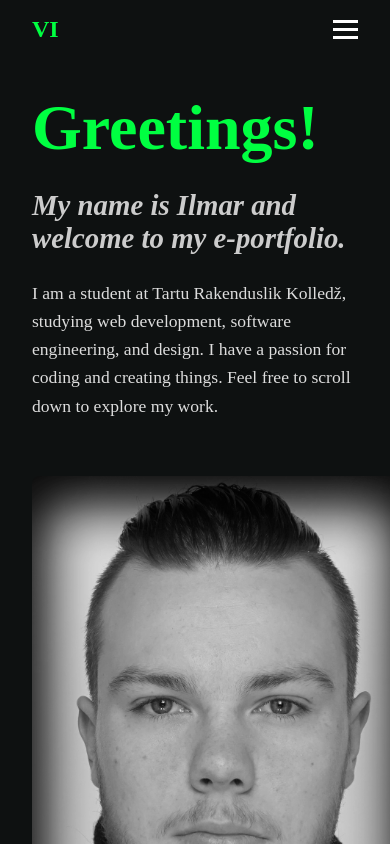
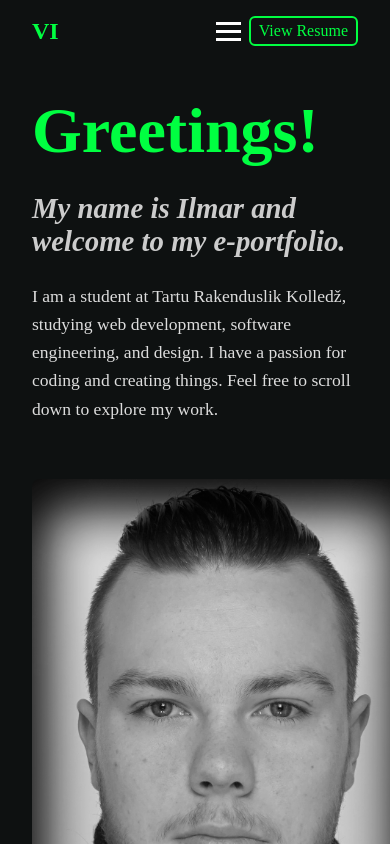
Before and after one commit to ilmarIV/portfolio, a React (Create React App) app: page / in a window 390 px wide. Shown: the top 844 px of the page. Built offline with nearby package versions, Linux system fonts and the light colour scheme.

Commit message:
resume done

```diff
--- a/package.json
+++ b/package.json
@@ -9,6 +9,7 @@
     "@testing-library/jest-dom": "^6.6.3",
     "@testing-library/react": "^16.3.0",
     "@testing-library/user-event": "^13.5.0",
+    "pdfjs-dist": "^3.11.174",
     "react": "^19.1.0",
     "react-dom": "^19.1.0",
     "react-icons": "^5.5.0",
--- a/src/components/main_components/Navbar.css
+++ b/src/components/main_components/Navbar.css
@@ -12,15 +12,18 @@
   z-index: 1000;
   padding: 1rem 2rem;
   color: white;
+  width: 100%;
 }
 
 .nav-content {
   display: flex;
+  align-items: center;
   justify-content: space-between;
-  align-items: center;
-  margin: 0 auto;
+  width: 100%;
+  gap: 2rem;
 }
 
+/* Left: logo */
 .logo {
   font-size: 1.5rem;
   font-weight: bold;
@@ -29,11 +32,13 @@
   cursor: pointer;
 }
 
+/* Nav links */
 .nav-links {
   list-style: none;
   display: flex;
   gap: 2rem;
   transition: all 0.3s ease;
+  margin-left: auto; /* push to right on desktop */
 }
 
 .nav-links a {
@@ -43,7 +48,6 @@
 }
 
 .nav-links a span {
-  text-decoration: none;
   color: #00FF41;
   font-weight: 500;
   font-size: small;
@@ -53,7 +57,30 @@
   color: #00FF41;
 }
 
-/* Hamburger menu */
+/* Right controls wrapper (hamburger + resume button on mobile) */
+.right-controls {
+  display: flex;
+  align-items: center;
+  gap: 1rem;
+}
+
+/* Resume button */
+.pdf-button {
+  background-color: #0e1111;
+  color: #00FF41;
+  padding: 0.25rem 0.5rem;
+  border-radius: 6px;
+  text-decoration: none;
+  cursor: pointer;
+  border: 2px solid #00FF41;
+  white-space: nowrap;
+}
+
+.pdf-button:hover {
+  background-color: #1a1f1f;
+}
+
+/* Hamburger menu (hidden on desktop) */
 .hamburger {
   display: none;
   flex-direction: column;
@@ -71,10 +98,11 @@
   background-color: #00FF41;
 }
 
-/* Responsive Styles */
+/* Responsive styles */
 @media (max-width: 768px) {
-  .hamburger {
-    display: flex;
+
+  .nav-content {
+    /* stack items horizontally */
   }
 
   .nav-links {
@@ -86,9 +114,32 @@
     background-color: #0e1111;
     padding: 1rem 2rem;
     display: none;
+    margin-left: 0;
   }
 
   .nav-links.active {
     display: flex;
   }
+
+  /* On mobile, move nav-links to first and hide from flex line */
+  .nav-links {
+    order: 3;
+  }
+
+  /* Hamburger and resume on right, side by side */
+  .right-controls {
+    order: 2;
+    margin-left: auto; /* push right */
+    gap: 0.5rem;
+  }
+
+  /* Show hamburger on mobile */
+  .hamburger {
+    display: flex;
+  }
+
+  /* Make sure resume button stays next to hamburger */
+  .pdf-button {
+    order: 2;
+  }
 }
--- a/src/components/main_components/Navbar.js
+++ b/src/components/main_components/Navbar.js
@@ -1,13 +1,10 @@
 import React, { useState, useEffect, useRef } from 'react';
-import PdfModal from '..other_components/PdfModal';
 import resumePdf from '../../res/resume.pdf';
 import './Navbar.css';
 
 const Navbar = () => {
   const [isOpen, setIsOpen] = useState(false);
   const navRef = useRef(null);
-
-  const toggleMenu = () => setIsOpen(!isOpen);
 
   useEffect(() => {
     const handleClickOutside = (event) => {
@@ -30,19 +27,28 @@ const Navbar = () => {
       <div className="nav-content">
         <a href="#showcase" className="logo" onClick={() => setIsOpen(false)}>VI</a>
 
-        <div className="hamburger" onClick={toggleMenu}>
-          <span className={`bar ${isOpen ? 'open' : ''}`}></span>
-          <span className={`bar ${isOpen ? 'open' : ''}`}></span>
-          <span className={`bar ${isOpen ? 'open' : ''}`}></span>
-        </div>
-
         <ul className={`nav-links ${isOpen ? 'active' : ''}`}>
           <li><a href="#showcase" onClick={() => setIsOpen(false)}><span>00. </span>About</a></li>
           <li><a href="#projects" onClick={() => setIsOpen(false)}><span>01. </span>Projects</a></li>
           <li><a href="#contact" onClick={() => setIsOpen(false)}><span>02. </span>Contact</a></li>
         </ul>
 
+        <div className="right-controls">
+          <div className="hamburger" onClick={() => setIsOpen(!isOpen)}>
+            <span className={`bar ${isOpen ? 'open' : ''}`}></span>
+            <span className={`bar ${isOpen ? 'open' : ''}`}></span>
+            <span className={`bar ${isOpen ? 'open' : ''}`}></span>
+          </div>
 
+          <a
+            href={resumePdf}
+            target="_blank"
+            rel="noopener noreferrer"
+            className="pdf-button"
+          >
+            View Resume
+          </a>
+        </div>
       </div>
     </nav>
   );
```
Also changed, not shown: src/components/other_components/PdfModal.css (+16 -11 lines), src/components/other_components/PdfModal.js (+12 -3 lines), 1 other file (tests, documents, lock files or other folders).
